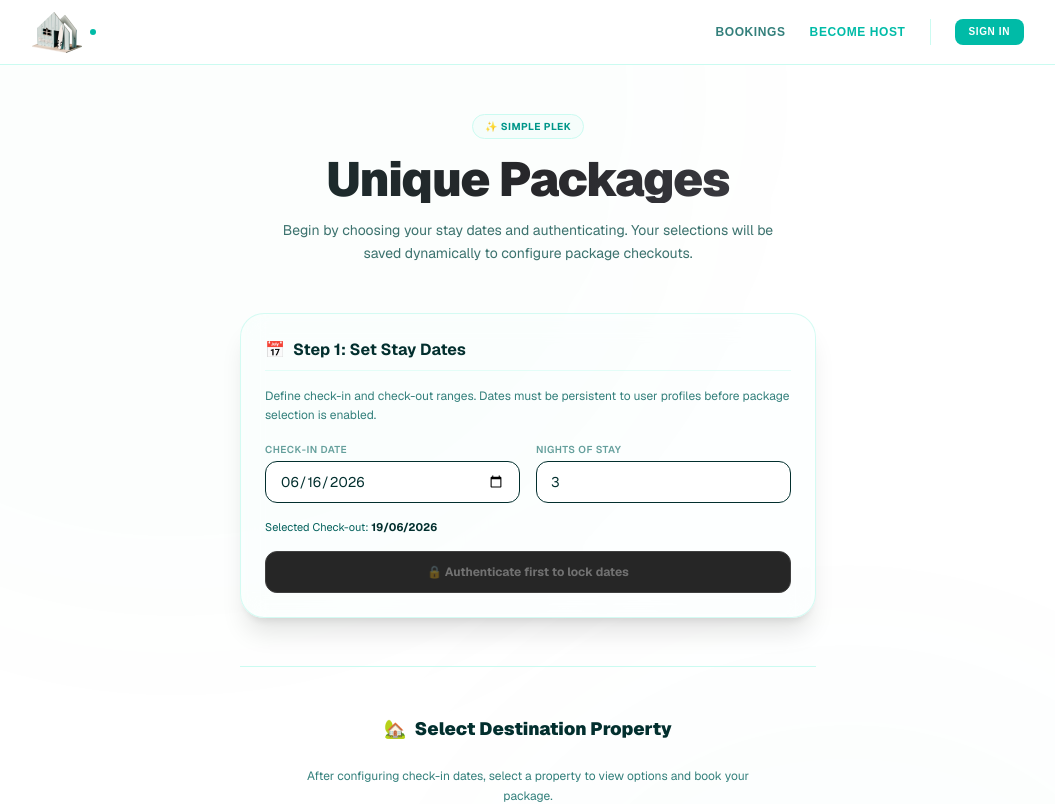
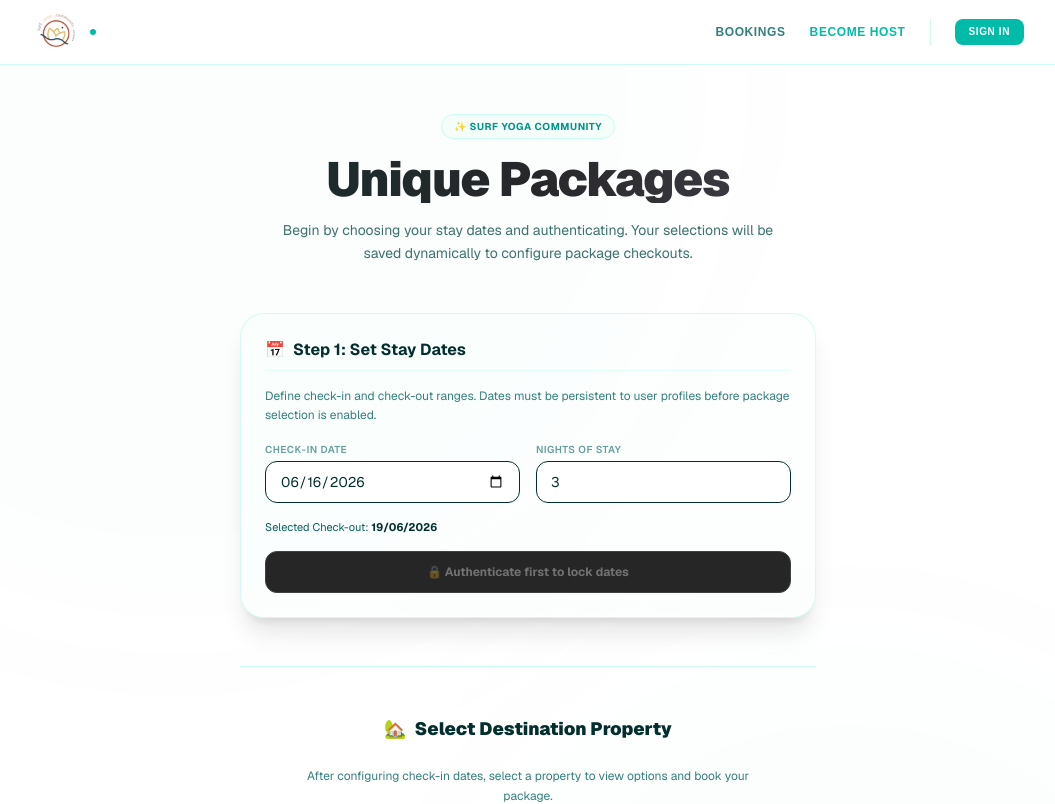
Before and after one commit to jamesmaccoy/llandudnoNext, a Next.js app: page / in a window 1280 px wide. Shown: the top 804 px of the page, without its empty margins (112-1167 px from the left). Built offline with nearby package versions, Linux system fonts and the light colour scheme; no server answers.

Commit message:
surf yoga com

```diff
--- a/app/page.tsx
+++ b/app/page.tsx
@@ -216,7 +216,7 @@ function HomePageContent() {
         {/* Intro Header */}
         <header className="text-center mb-12">
           <div className="inline-flex items-center gap-2 px-3 py-1 rounded-full bg-teal-50/50 dark:bg-white/5 border border-teal-100 dark:border-white/10 text-[10px] font-bold uppercase tracking-wider text-teal-600 dark:text-teal-400 mb-4">
-            <span>✨ Simple Plek</span>
+            <span>✨ Surf Yoga Community</span>
           </div>
           <h1 className="text-4xl sm:text-5xl font-black tracking-tight bg-clip-text text-transparent bg-gradient-to-r from-teal-950 via-zinc-800 to-zinc-600 dark:from-white dark:via-zinc-200 dark:to-zinc-400">
             Unique Packages
@@ -350,8 +350,8 @@ function HomePageContent() {
                     📌 Your Latest Estimate
                   </span>
                   <span className={`text-[9px] font-extrabold uppercase px-2 py-0.5 rounded-full ${latestEstimate.paymentStatus === "paid"
-                      ? "bg-emerald-50 dark:bg-emerald-500/10 text-emerald-600 dark:text-emerald-400"
-                      : "bg-orange-50/50 dark:bg-orange-500/10 text-orange-600 dark:text-orange-400"
+                    ? "bg-emerald-50 dark:bg-emerald-500/10 text-emerald-600 dark:text-emerald-400"
+                    : "bg-orange-50/50 dark:bg-orange-500/10 text-orange-600 dark:text-orange-400"
                     }`}>
                     {latestEstimate.paymentStatus}
                   </span>
@@ -387,8 +387,8 @@ function HomePageContent() {
               onClick={handleSaveDates}
               disabled={isSavingDates || authLoading}
               className={`w-full rounded-xl py-3 text-center text-xs font-bold text-white transition-all ${!user
-                  ? "bg-neutral-800 text-white/35 cursor-not-allowed border border-neutral-700"
-                  : "bg-gradient-to-r from-teal-500 to-emerald-500 shadow-md shadow-teal-500/10 hover:brightness-110 active:scale-95"
+                ? "bg-neutral-800 text-white/35 cursor-not-allowed border border-neutral-700"
+                : "bg-gradient-to-r from-teal-500 to-emerald-500 shadow-md shadow-teal-500/10 hover:brightness-110 active:scale-95"
                 }`}
             >
               {!user
```
Also changed, not shown: public/Plek.svg, public/Plek2.svg (added).
